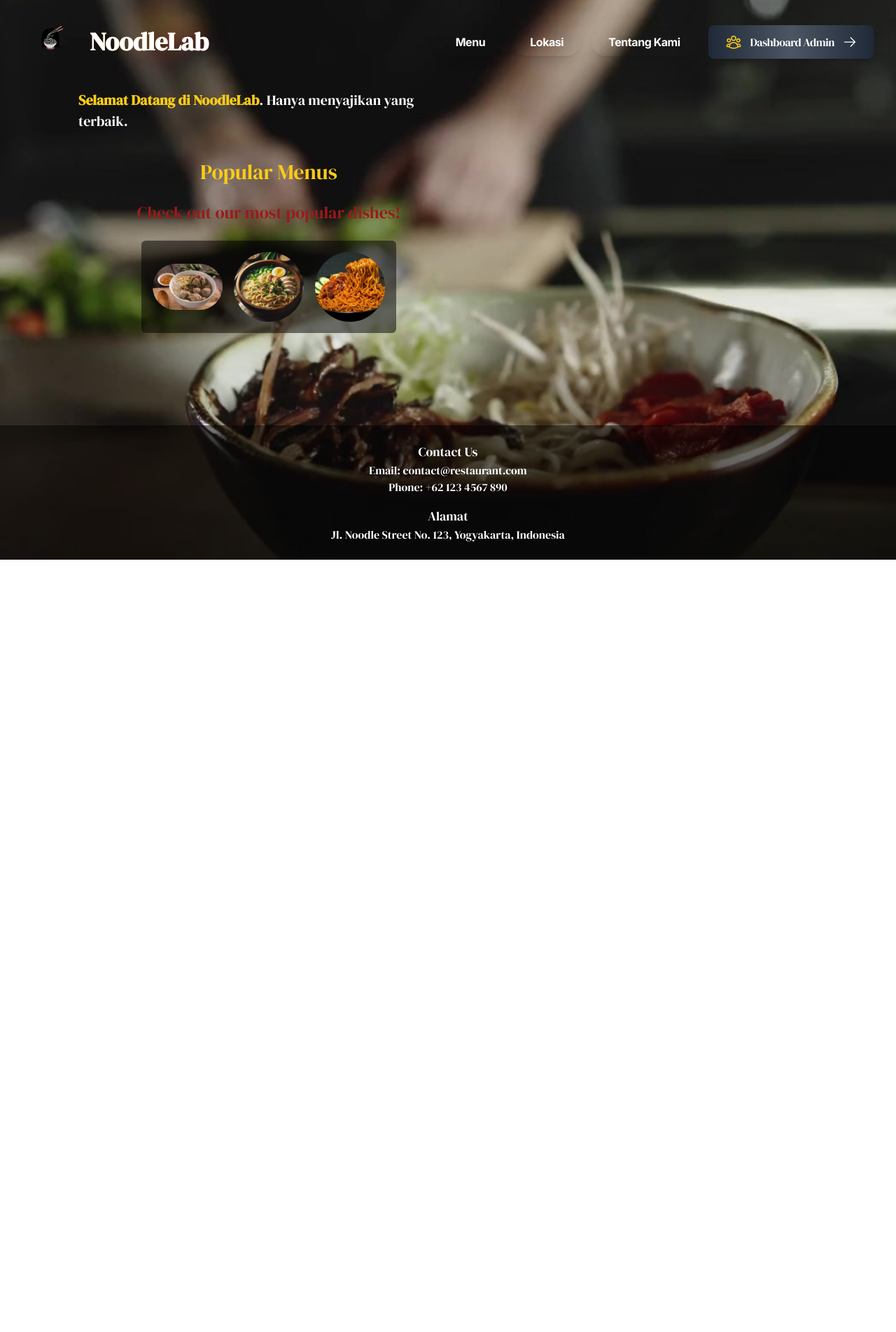
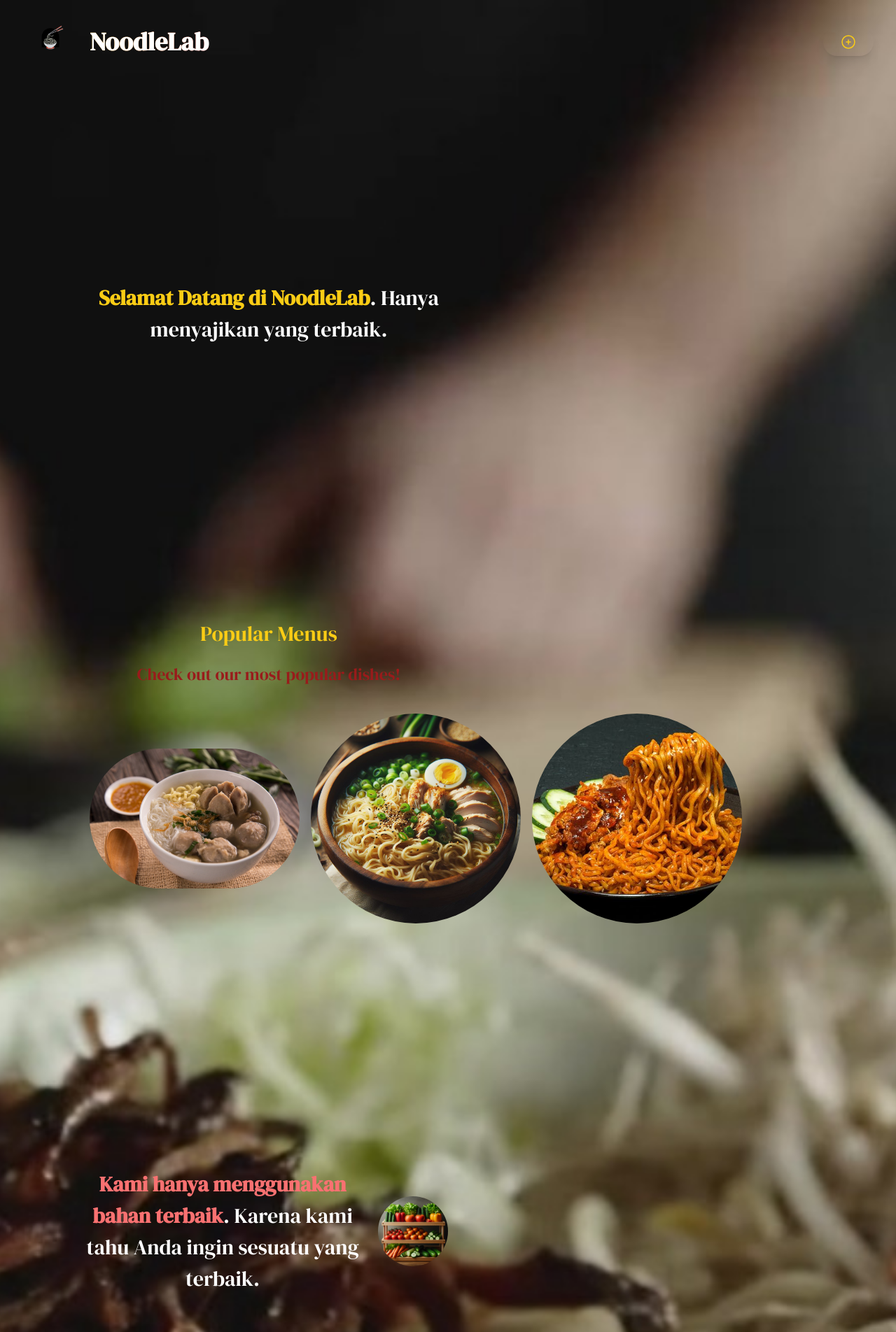
Before and after one commit to TimotiusDana/ProyekUAS_14_Restoran_A, a Next.js app: page / in a window 1280 px wide. Shown: the top 1904 px of the page at 70% size. Before the commit the page ends 800 px from the top, so only its background shows below. Built offline with nearby package versions, Linux system fonts and the light colour scheme; a web font is replaced by a local one.

Commit message:
Revisi Page Kesekian kali

```diff
--- a/app/page.tsx
+++ b/app/page.tsx
@@ -1,11 +1,15 @@
-import AcmeLogo from '@/app/ui/acme-logo';
-import { ArrowRightIcon, UserGroupIcon } from '@heroicons/react/24/outline';
+"use client";
+
+import { useState } from 'react';
+import { ArrowRightIcon, UserGroupIcon, PlusCircleIcon } from '@heroicons/react/24/outline';
 import Link from 'next/link';
 import Image from 'next/image';
 import styles from '@/app/ui/home.module.css';
 import { lusitana, dm } from '@/app/ui/fonts';
 
 export default function Page() {
+  const [menuVisible, setMenuVisible] = useState(false);
+
   return (
     <main className="relative flex min-h-screen flex-col overflow-auto">
       {/* Background image */}
@@ -44,33 +48,49 @@ export default function Page() {
                 </span>
               </div>
               <div className="flex flex-col md:flex-row items-center space-y-4 md:space-y-0 md:space-x-4 text-lg font-bold tracking-tight">
-                <Link href="/menu-page">
-                  <button className="px-6 py-2 text-white transition-colors bg-transparent rounded-full shadow-lg hover:shadow-xl hover:bg-yellow-700 md:text-base">Menu</button>
+                <button
+                  onClick={() => setMenuVisible(!menuVisible)}
+                  className="px-6 py-2 text-white transition-colors bg-transparent rounded-full shadow-lg hover:shadow-xl hover:bg-yellow-700 md:text-base"
+                >
+                  <PlusCircleIcon className="w-5 h-5 md:w-6 md:h-6 text-yellow-400" />
+                </button>
+                {menuVisible && (
+                  <>
+                    <Link href="/menu">
+                      <button className="px-6 py-2 text-white transition-colors bg-transparent rounded-full shadow-lg hover:shadow-xl hover:bg-yellow-700 md:text-base">
+                        Menu Kami
+                      </button>
                     </Link>
                     <Link href="/menu">
-                  <button className="px-6 py-2 text-white transition-colors bg-transparent rounded-full shadow-lg hover:shadow-xl hover:bg-yellow-700 md:text-base">Lokasi</button>
+                      <button className="px-6 py-2 text-white transition-colors bg-transparent rounded-full shadow-lg hover:shadow-xl hover:bg-yellow-700 md:text-base">
+                        Lokasi
+                      </button>
                     </Link>
-                <Link href="/menu">
-                  <button className="px-6 py-2 text-white transition-colors bg-transparent rounded-full shadow-lg hover:shadow-xl hover:bg-yellow-700 md:text-base">Tentang Kami</button>
+                    <Link href="/about">
+                      <button className="px-6 py-2 text-white transition-colors bg-transparent rounded-full shadow-lg hover:shadow-xl hover:bg-yellow-700 md:text-base">
+                        Tentang Kami
+                      </button>
                     </Link>
                     <Link
                       href="/dashboard"
-                  className={`${dm.className} flex items-center gap-3 rounded-lg bg-gradient-to-r from-gray-800 via-gray-600 to-gray-800 px-4 py-2 text-sm font-medium text-white shadow-md transition-transform duration-300 hover:scale-105 hover:from-gray-700 hover:via-gray-500 hover:to-gray-700 md:px-6 md:py-3 md:text-base`}
+                      className={`${dm.className} flex items-center gap-3 rounded-lg bg-gradient-to-r from-red-600 via-yellow-400 to-green-500 px-4 py-2 text-sm font-medium text-white shadow-md transition-transform duration-300 hover:scale-105 hover:from-gray-700 hover:via-gray-500 hover:to-gray-700 md:px-6 md:py-3 md:text-base`}
                     >
                       <UserGroupIcon className="w-5 h-5 md:w-6 md:h-6 text-yellow-400" />
                       <span>Dashboard Admin</span>
                       <ArrowRightIcon className="w-4 h-4 md:w-5 h-5" />
                     </Link>
+                  </>
+                )}
               </div>
             </div>
           </nav>
         </header>
-
-        <div className="mt-20 flex grow flex-col gap-4 items-center text-center md:text-left md:items-start md:flex-row">
-          <p className={`${dm.className} text-lg md:text-xl text-white md:text-3xl md:leading-normal`}>
+        <div className="flex min-h-screen items-center justify-center">
+          <p className={`${dm.className} text-center md:text-2xl text-white md:text-3xl md:leading-normal`}>
             <strong className="text-yellow-400">Selamat Datang di NoodleLab</strong>. Hanya menyajikan yang terbaik.
           </p>
         </div>
+
 
         {/* Popular Menus Section */}
         <div className="flex flex-col items-center justify-center mt-10 space-y-6">
@@ -80,29 +100,46 @@ export default function Page() {
           <p className={`${dm.className} text-xl md:text-2xl text-red-800 font-bold`}>
             Check out our most popular dishes!
           </p>
-          <div className="flex items-center bg-black bg-opacity-50 p-4 rounded-md space-x-4">
+          <div className="flex items-center bg-black bg-transparent p-4 rounded-md space-x-4">
             <Image
               src="/dish1.jpg"
               alt="Popular Dish 1"
-              width={100}
-              height={100}
+              width={300}
+              height={300}
               className="rounded-full"
             />
             <Image
               src="/Noodle-Disp.jpeg"
               alt="Welcome Image"
-              width={100}
-              height={100}
+              width={300}
+              height={300}
               className="rounded-full"
             />
             <Image
               src="/dish2.jpg"
               alt="Popular Dish 2"
-              width={100}
-              height={100}
+              width={300}
+              height={300}
               className="rounded-full"
             />
           </div>
+
+          <div className="flex min-h-screen items-center justify-right">
+          <p className={`${dm.className} text-center md:text-2xl text-white md:text-3xl md:leading-normal`}>
+            <strong className="text-red-400">Kami hanya menggunakan bahan terbaik</strong>.
+            Karena kami tahu Anda ingin sesuatu yang terbaik.
+          </p>
+          <div className="flex items-center bg-black bg-transparent p-4 rounded-md space-x-4">
+            <Image
+              src="/Veggie-Display.jpeg"
+              alt="Popular Dish 1"
+              width={300}
+              height={300}
+              className="rounded-full"
+            />
+          </div>
+        </div>
+
         </div>
       </div>
 
```
Also changed, not shown: public/Veggie-Display.jpeg (added). Lines whose indentation alone changed are shown as unchanged.
